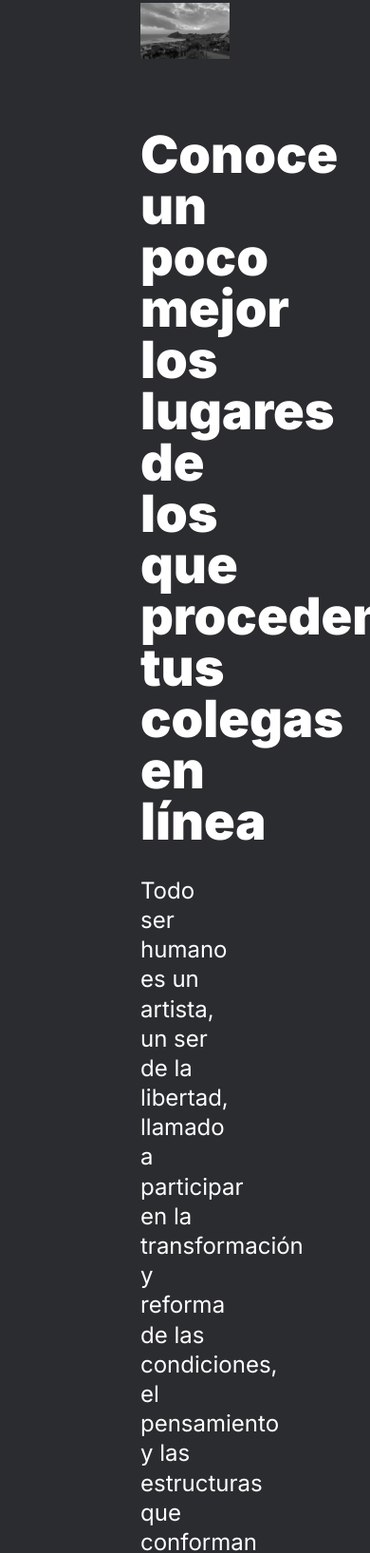
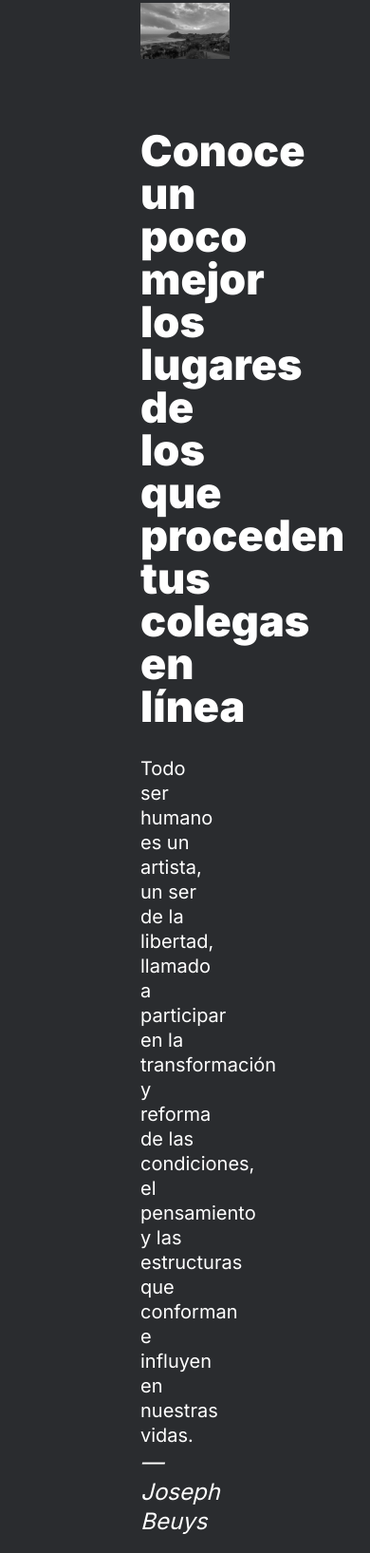
Before and after one commit to LuisArielRetanaHernadez/web_project_homeland, a plain HTML site: page index.html in a window 390 px wide. Shown: the part 985-2620 px from the top of the page at 95% size. Drawn offline with Linux system fonts and the light colour scheme.

Commit message:
agregando el media query max-width 768px y dismuyendo el tamano de fuente

```diff
--- a/blocks/intro.css
+++ b/blocks/intro.css
@@ -39,3 +39,19 @@
   font-size: 16px;
   line-height: 1.63;
 }
+
+/*  768px */
+
+@media screen and (max-width: 768px) {
+  .intro__title {
+    font-size: 45px;
+  }
+
+  .intro__cite-content {
+    font-size: 20px;
+  }
+
+  .intro__cite-author {
+    font-size: 24px;
+  }
+}
```
